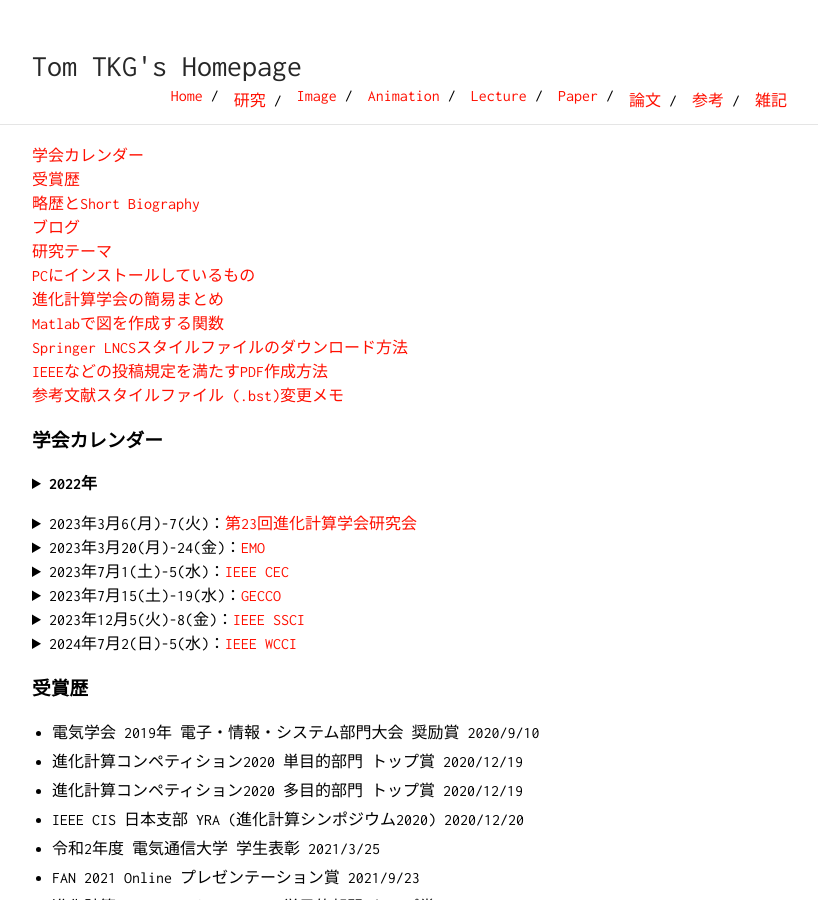
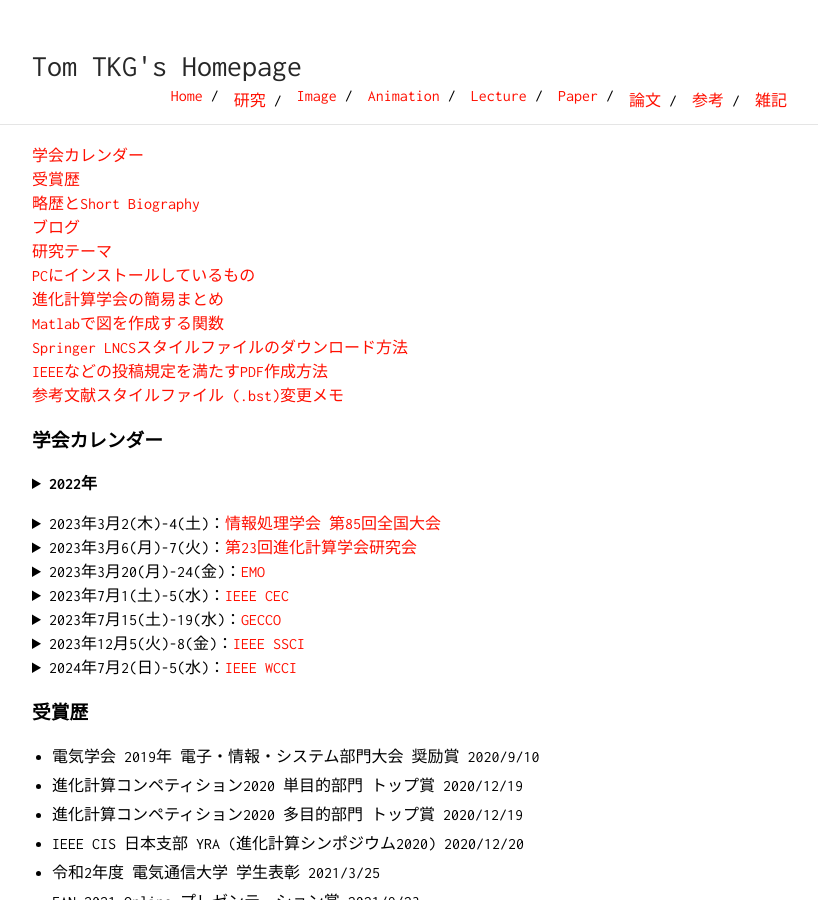
Before and after one commit to tomtkg/tomtkg.github.io, a Jekyll site: the page built from memo.md, in a window 1280 px wide and 900 px high. Shown: the whole window, without its empty margins (228-1046 px from the left). Built offline with Jekyll 4.4.1, drawn with Linux system fonts in a browser that asks for light colours.

Commit message:
Update memo.md

```diff
--- a/memo.md
+++ b/memo.md
@@ -47,6 +47,8 @@ title: Tom TKG's Homepage
 会場：日本, 札幌　申込〆切：11/11(金)　原稿〆切：11/27(金)　採択通知：</details>
 </details>
 <p></p>
+<details><summary>2023年3月2(木)-4(土)：<a href="https://www.ipsj.or.jp/event/taikai/85/index.html" target="_blank">情報処理学会 第85回全国大会</a></summary>
+会場：日本, 東京　申込〆切：12/12(月)　原稿〆切：1/13(金)　採択通知：</details>
 <details><summary>2023年3月6(月)-7(火)：<a href="http://www.jpnsec.org/symposium202301.html" target="_blank">第23回進化計算学会研究会</a></summary>
 会場：日本, 東京　申込〆切：2/10(金)　原稿〆切：2/24(金)　採択通知：</details>
 <details><summary>2023年3月20(月)-24(金)：<a href="https://emo2023.liacs.leidenuniv.nl" target="_blank">EMO</a></summary>
```
